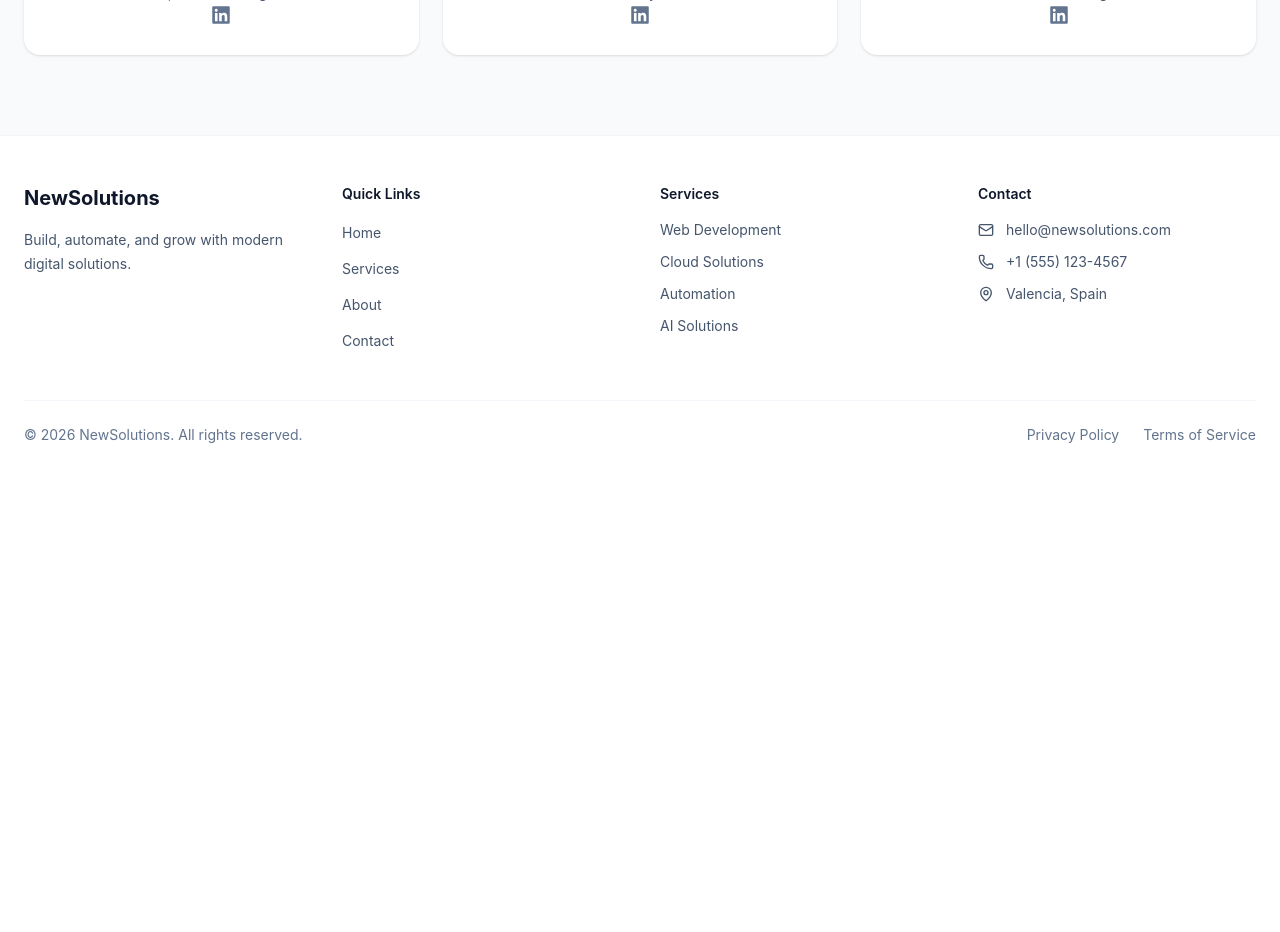
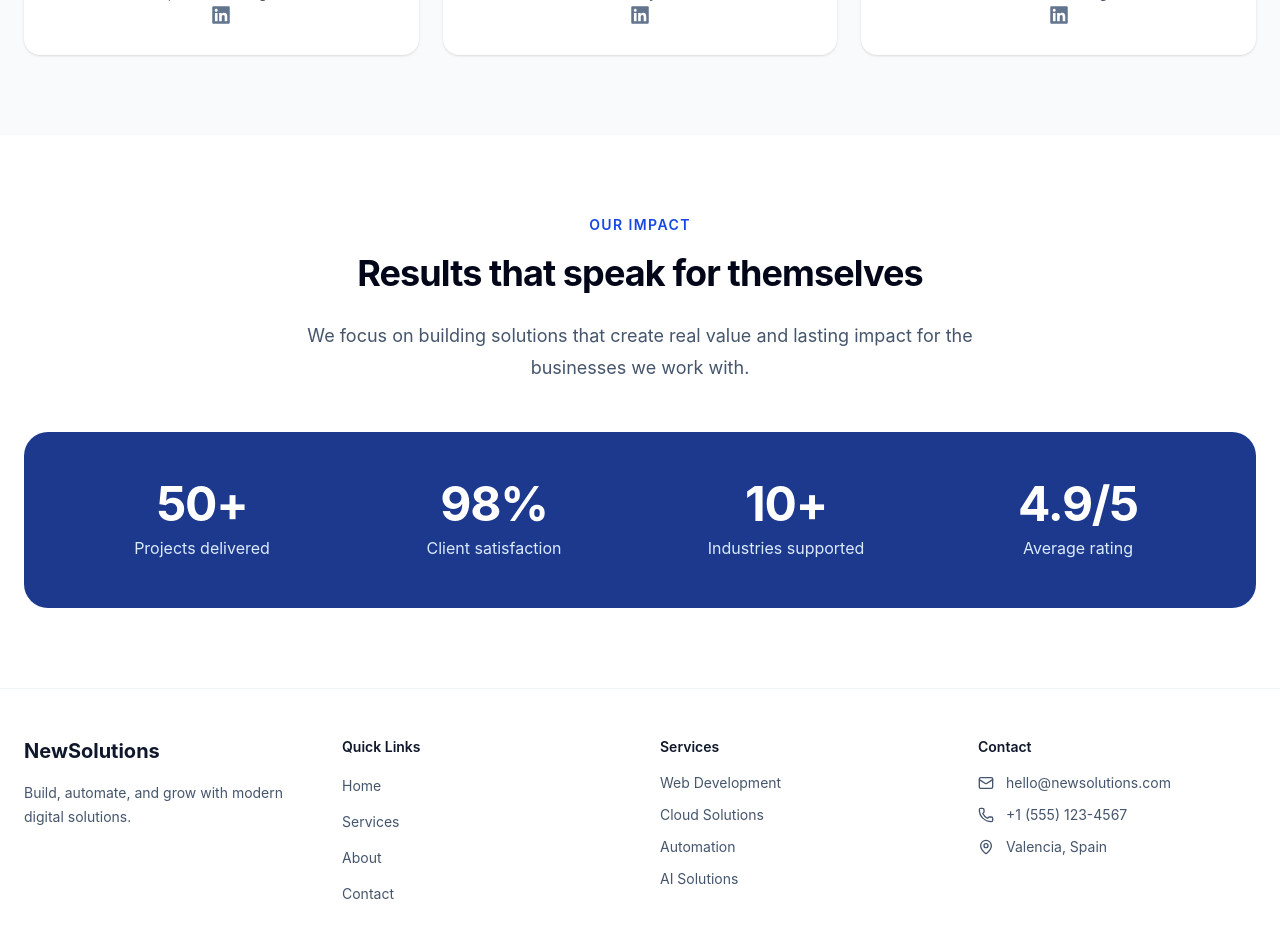
Before and after one commit to duartesimo/NewSolutions, a React (Vite) app in the folder frontend/: page /about in a window 1280 px wide. Shown: the part 2340-3272 px from the top of the page. Before the commit the page ends 2833 px from the top, so only its background shows below. Built offline with nearby package versions, Linux system fonts and the light colour scheme.

Commit message:
Added about our impact section

```diff
--- /dev/null
+++ b/frontend/src/components/sections/OurImpact.tsx
@@ -0,0 +1,61 @@
+const stats = [
+  {
+    value: "50+",
+    label: "Projects delivered",
+  },
+  {
+    value: "98%",
+    label: "Client satisfaction",
+  },
+  {
+    value: "10+",
+    label: "Industries supported",
+  },
+  {
+    value: "4.9/5",
+    label: "Average rating",
+  },
+];
+
+function OurImpact() {
+  return (
+    <section className="bg-white py-20">
+      <div className="mx-auto max-w-7xl px-6">
+        {/* Header */}
+        <div className="mx-auto max-w-2xl text-center">
+          <p className="text-sm font-semibold tracking-widest text-blue-700 uppercase">
+            Our impact
+          </p>
+
+          <h2 className="mt-4 text-3xl leading-tight font-bold tracking-tight text-slate-950 sm:text-4xl">
+            Results that speak for themselves
+          </h2>
+
+          <p className="mt-4 text-base leading-7 text-slate-600 sm:mt-6 sm:text-lg sm:leading-8">
+            We focus on building solutions that create real value and lasting
+            impact for the businesses we work with.
+          </p>
+        </div>
+
+        {/* Stats */}
+        <div className="mt-12 rounded-3xl bg-blue-900 px-6 py-12 sm:px-10 lg:px-12">
+          <div className="grid grid-cols-2 gap-8 text-center lg:grid-cols-4">
+            {stats.map((stat) => (
+              <div key={stat.label}>
+                <p className="text-4xl font-bold tracking-tight text-white sm:text-5xl">
+                  {stat.value}
+                </p>
+
+                <p className="mt-2 text-sm text-blue-100 sm:text-base">
+                  {stat.label}
+                </p>
+              </div>
+            ))}
+          </div>
+        </div>
+      </div>
+    </section>
+  );
+}
+
+export default OurImpact;
--- a/frontend/src/pages/About.tsx
+++ b/frontend/src/pages/About.tsx
@@ -1,6 +1,7 @@
 import AboutIntro from "../components/sections/AboutIntro"
 import OurValues from "../components/sections/OurValues"
 import OurTeam from "../components/sections/OurTeam"
+import OurImpact from "../components/sections/OurImpact"
 
 function About() {
   return (
@@ -8,6 +9,7 @@ function About() {
       <AboutIntro />
       <OurValues />
       <OurTeam />
+      <OurImpact />
     </div>
   )
 }
```
Lines whose indentation alone changed are shown as unchanged.
